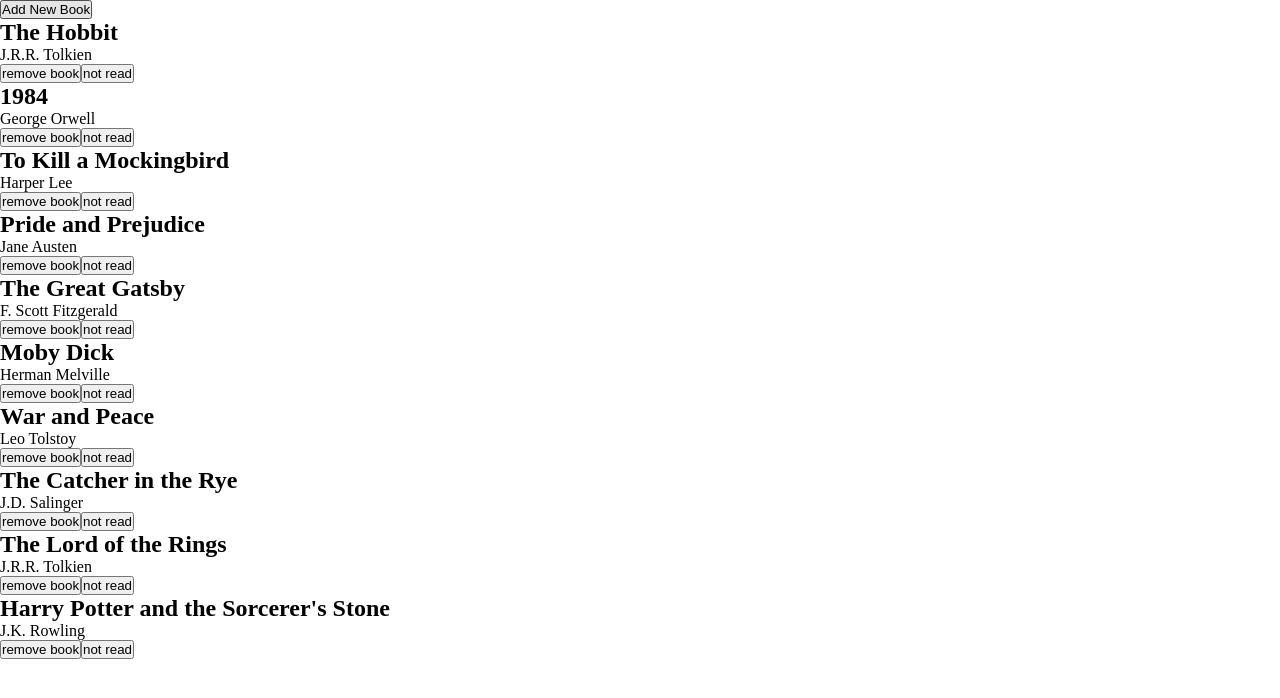
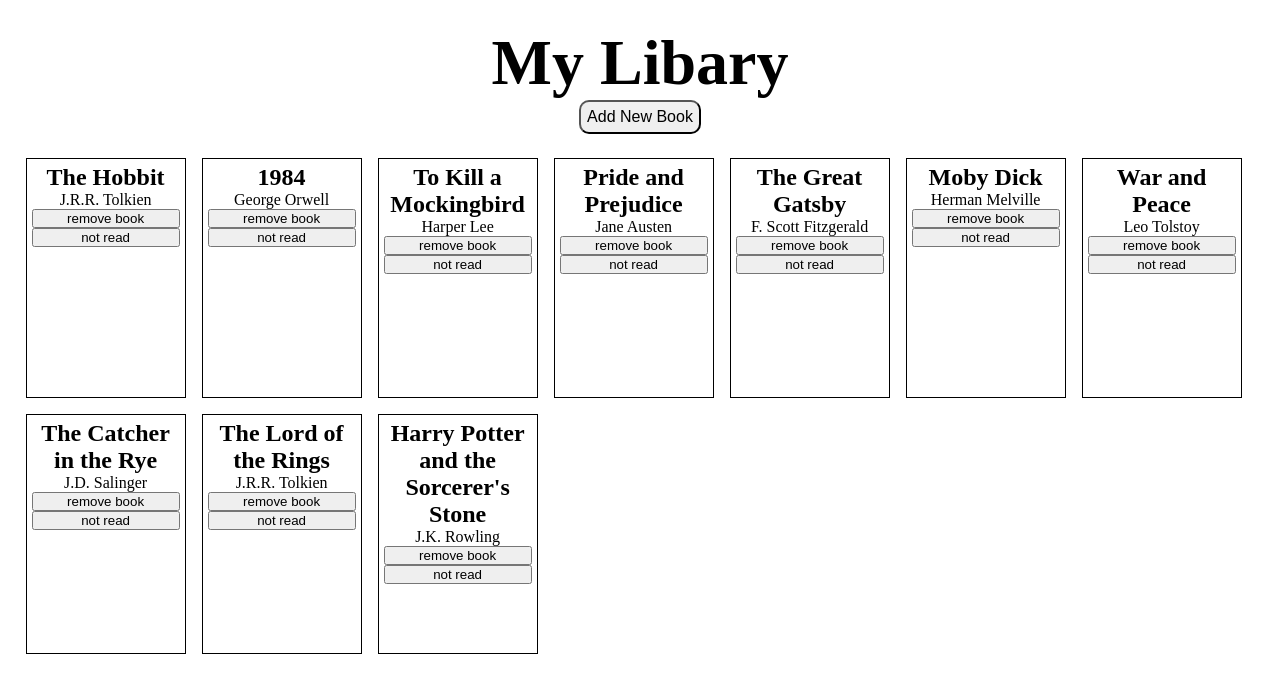
Before and after one commit to safal-t/odin-library, a plain HTML site: page index.html in a window 1280 px wide. Drawn offline with Linux system fonts and the light colour scheme.

Commit message:
feat: add basic styling to the application
- Updated `index.html` to include necessary structure for styling.
- Modified `styles.css` to implement basic styling for the application.

```diff
--- a/index.html
+++ b/index.html
@@ -8,6 +8,7 @@
 </head>
 <body>
     <main>
+        <h1>My Libary</h1>
         <button class="new-book-btn">Add New Book</button>
         <div class="card-container"></div>
         <dialog class="modal">
--- a/styles.css
+++ b/styles.css
@@ -12,3 +12,37 @@ dialog {
     margin: revert;
     padding: revert;
 }
+
+body {
+    text-align: center;
+    padding: 2%;
+}
+
+body h1 {
+    font-size: 4rem;
+}
+
+.new-book-btn {
+    font-size: 1rem;
+    padding: 0.5%;
+    border-radius: 10px;
+}
+
+.card-container {
+    margin-top: 2%;
+    display: grid;
+    grid-template-columns: repeat(auto-fit, 10rem);
+    grid-auto-rows: 15rem;
+    gap: 1rem;
+}
+
+.book-card {
+    padding: 5px;
+    border: 1px solid black;
+    display: flex;
+    flex-direction: column;
+}
+
+.card-btn {
+    display: block;
+}
```
